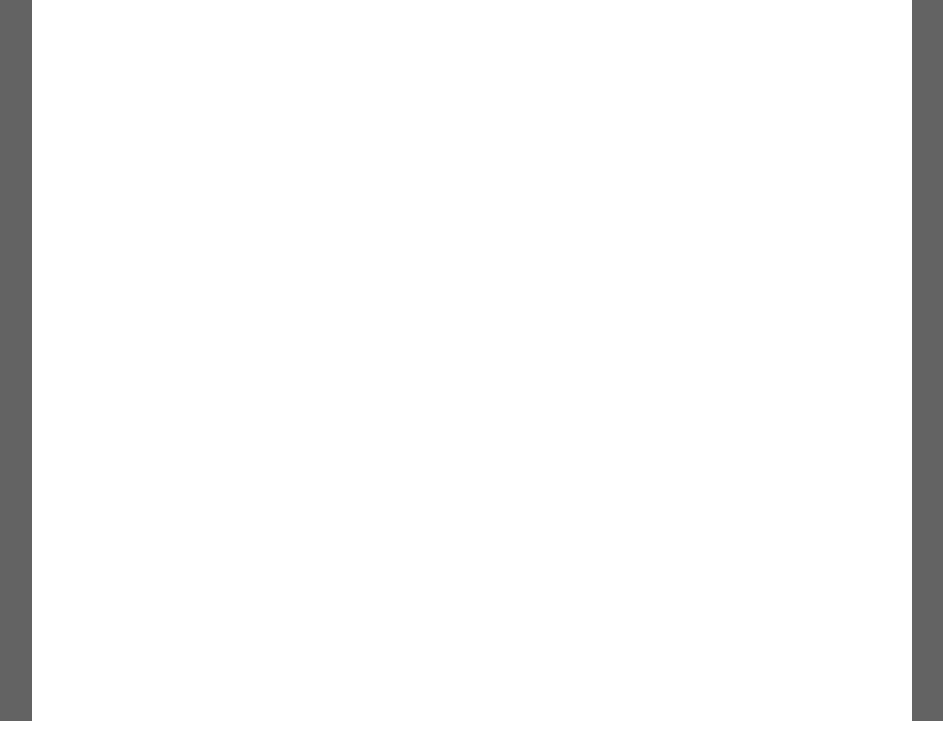
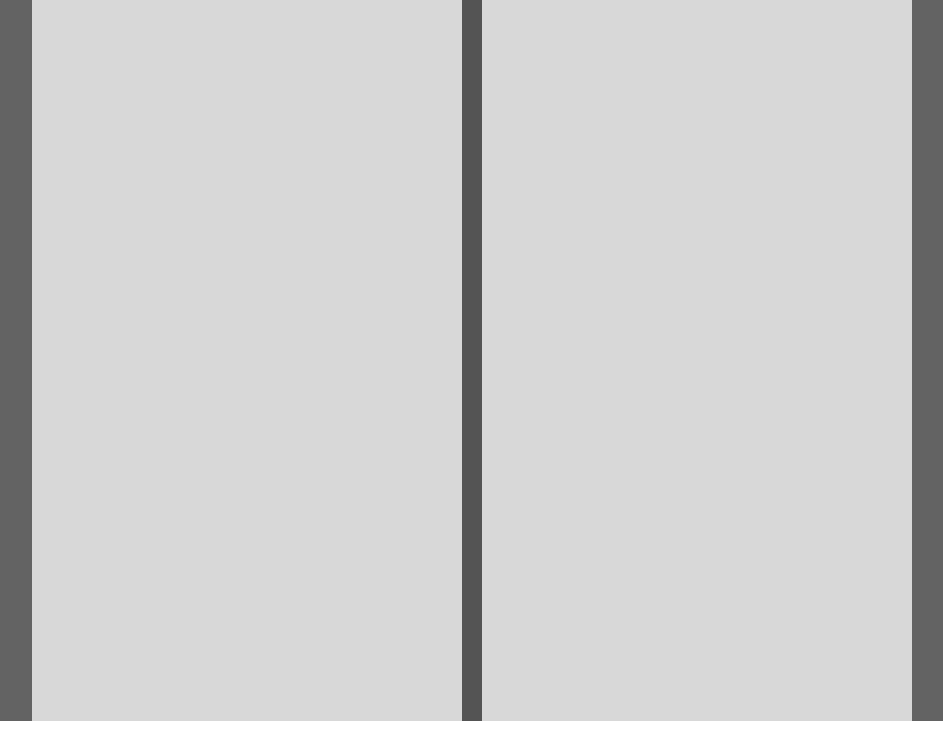
Before and after one commit to CStafford-14/elevator, a plain HTML site: page index.html in a window 1280 px wide. Shown: the part 79-817 px from the top of the page, without its empty margins (168-1111 px from the left). Drawn offline with Linux system fonts and the light colour scheme.

Commit message:
Update index.css
Animations! and doors...

```diff
--- a/index.css
+++ b/index.css
@@ -6,18 +6,36 @@ div, body, html, svg {
 	--elevator-border-color: #545454;
 	--elevator-border-width: 5px;
 	--elevator-panel-width: 200px;
+	overflow: hidden;
 }
 
 h1 {
 	font-size: 30px;
 }
 
+#wrapper {
+	width: calc(100% - 400px);
+	padding: 10px;
+	transition: all 0.75s;
+	position: relative;
+	left: 200px
+}
+
+#wrapper.open {
+	width: 100vw !important;
+	left: 10px !important
+
+}
+
 .divider {
 	height: 100px;
-	width: 100vw;
+	width: 100%;
 	background-color: #272727;
 	display: flex;
 	justify-content: space-around;
+	position: absolute;
+    	left: 0;
+    	margin-top: 100px;
 }
 
 .floor {
@@ -34,10 +52,34 @@ h1 {
 	background-color: var(--elevator-color);
 	border-color: var(--elevator-border-color);
 	border-width: var(--elevator-border-width);
+	transition: all 0.75s;
+	z-index: 2;
 }
 #door-left {
+    width: calc(50vw - 10px);
+    height: 100vh;
+    position: fixed;
+    top: 0;
+    left: 0;
+    background-color: rgba(100,100,100,.25);
+    border-right-style: solid;
+    border-color: var(--elevator-border-color);
+    border-width: 10px;
+	transition: all 2.75s;
+	z-index: 1;
 }
 #door-right {
+    width: calc(50vw - 10px);
+    height: 100vh;
+    position: fixed;
+    top: 0;
+    right: 0;
+    background-color: rgba(100,100,100,.25);
+    border-left-style: solid;
+    border-color: var(--elevator-border-color);
+    border-width: 10px;
+	transition: all 2.75s;
+	z-index: 2;
 }
 #panel-right {
 	position: fixed;
@@ -48,4 +90,14 @@ h1 {
 	background-color: var(--elevator-color);
 	border-color: var(--elevator-border-color);
 	border-width: var(--elevator-border-width);
+	transition: all 0.75s;
+	z-index: 5;
 }
+
+.dr-open{
+	right: -100% !important;
+}
+
+.dl-open{
+	left: -100% !important;
+}
```
